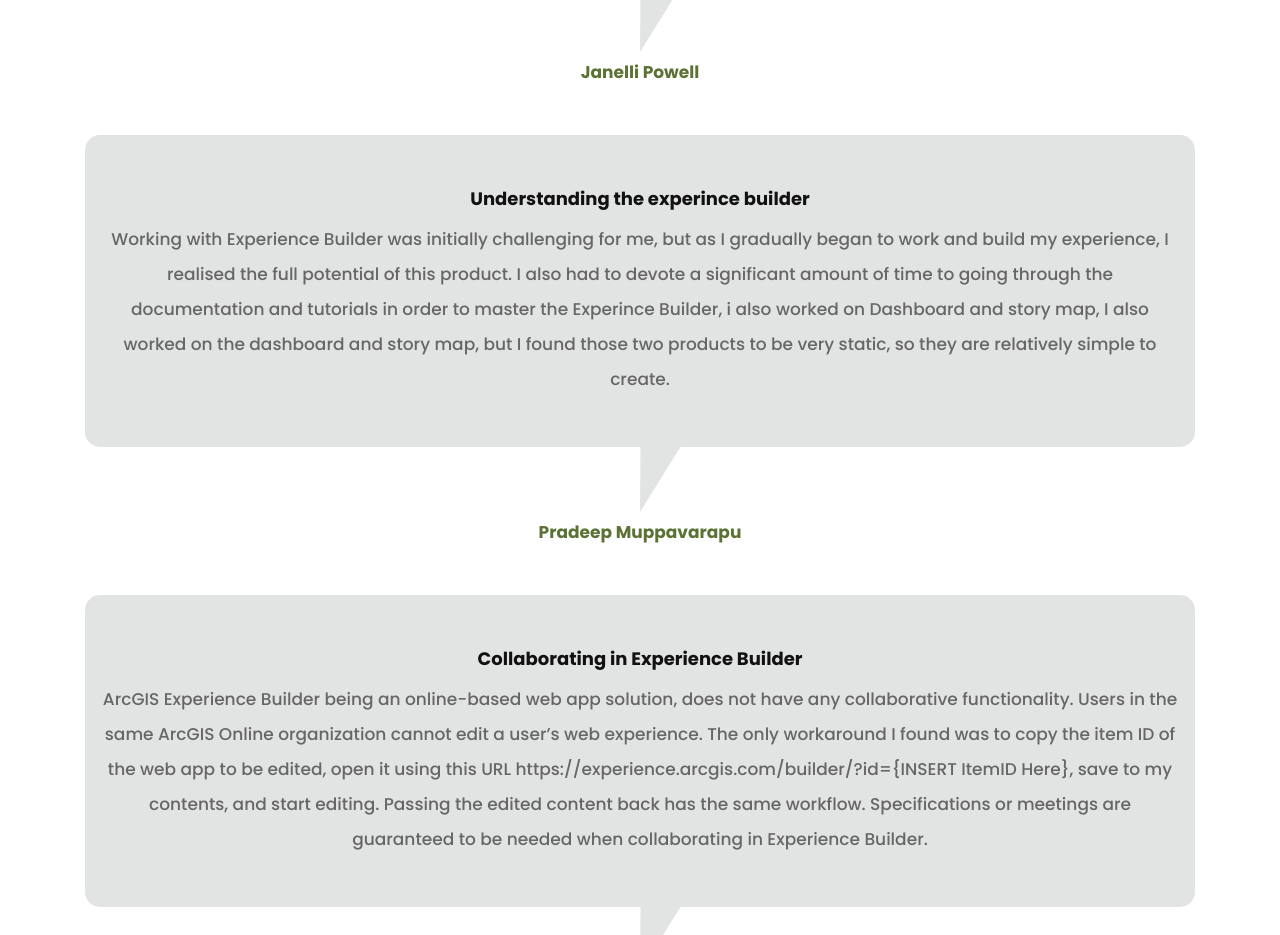
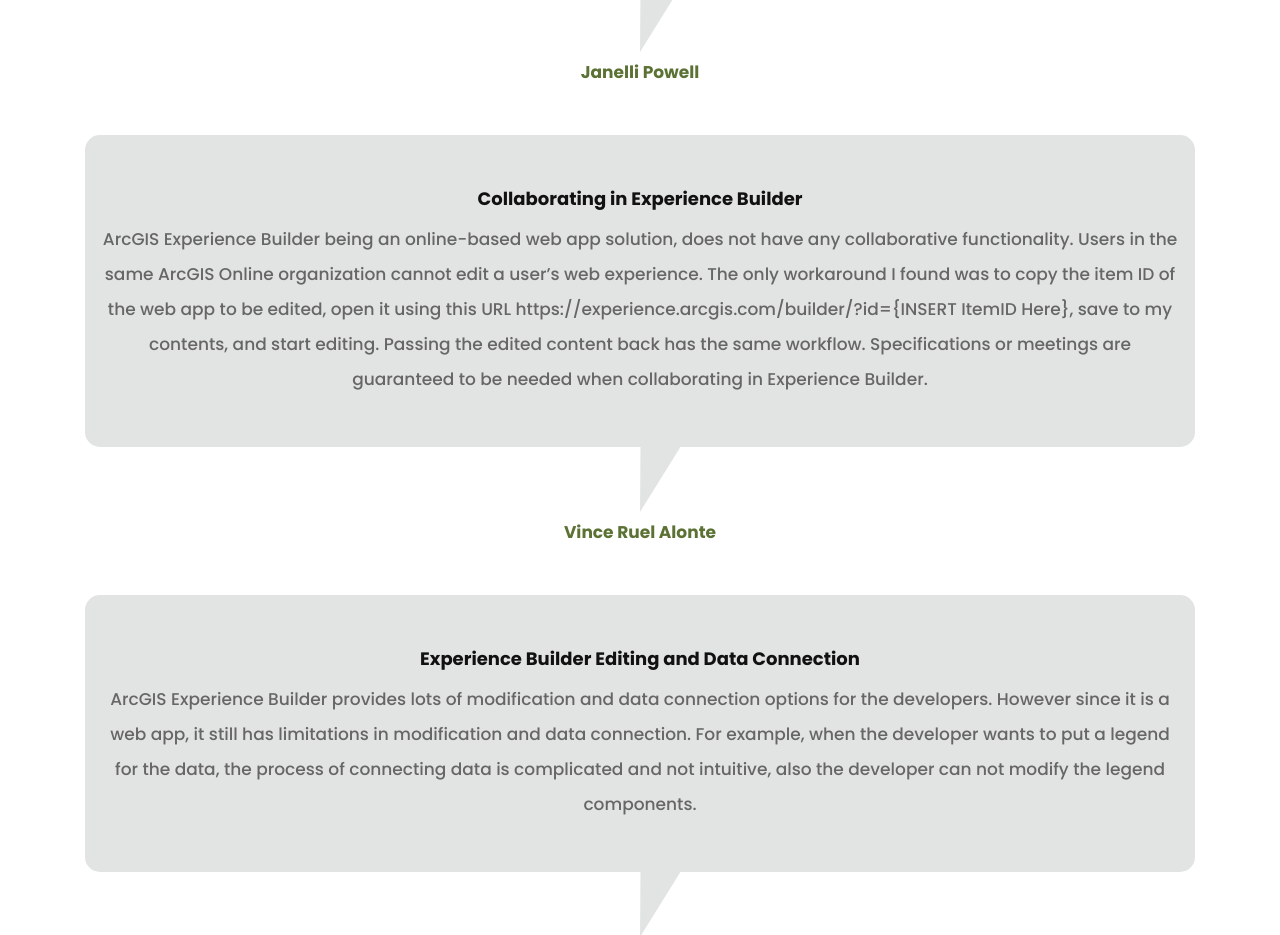
Before and after one commit to followthepowells/project2204, a plain HTML site: page BeaverSolutions/ourjourney.html in a window 1280 px wide. Shown: the part 3360-4295 px from the top of the page. Drawn offline with nearby package versions, Linux system fonts and the light colour scheme.

Commit message:
Our Journey

```diff
--- a/BeaverSolutions/ourjourney.html
+++ b/BeaverSolutions/ourjourney.html
@@ -195,19 +195,6 @@
                </div>
             </div>
 
-            <!--Pradeep-->
-            <div class="row">
-               <div class="col-md-12">
-                  <div class="clients_box">
-                     <h3><strong>Understanding the experince builder</strong></h3>
-                     <p> Working with Experience Builder was initially challenging for me, but as I gradually began to work and build my experience, I realised the full potential of this product. I also had to devote a significant amount of time to going through the documentation and tutorials in order to master the Experince Builder, i also worked on Dashboard and story map, I also worked on the dashboard and story map, but I found those two products to be very static, so they are relatively simple to create.</p>
-                  </div>
-                  <div class="jonu">
-                     <h3><strong>Pradeep Muppavarapu</strong></h3>
-                  </div>
-               </div>
-            </div>
-
             <div class="row">
                <div class="col-md-12">
                   <div class="clients_box">
```
